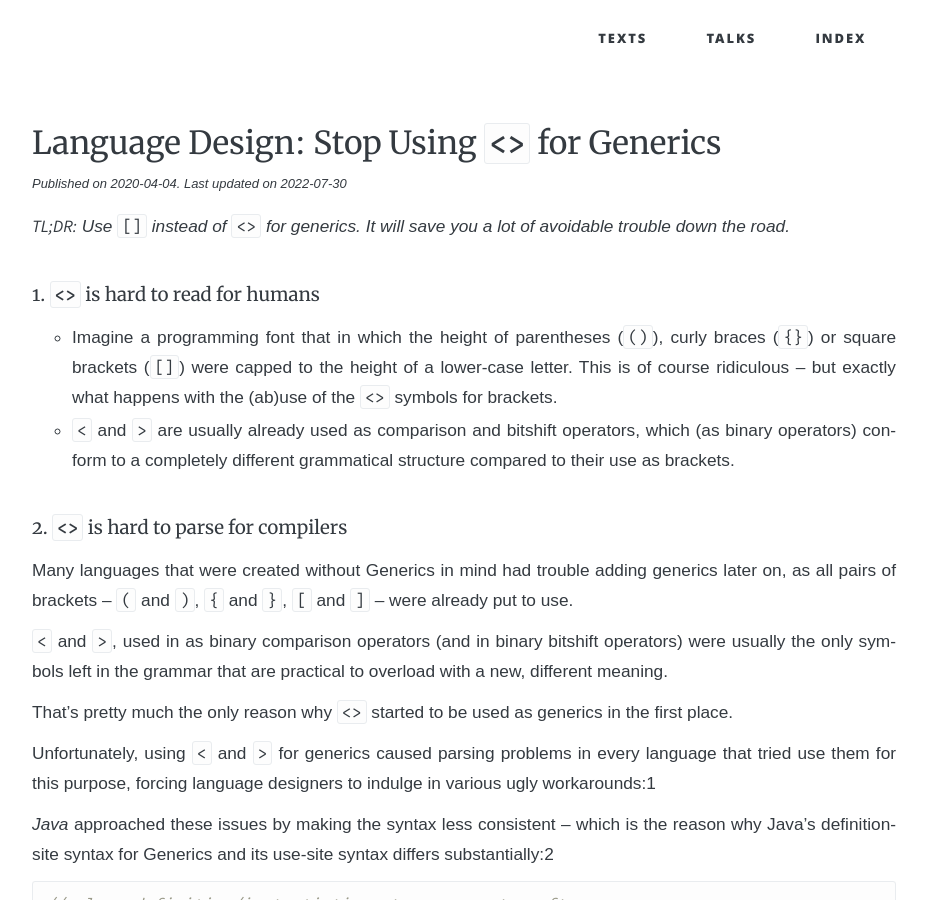
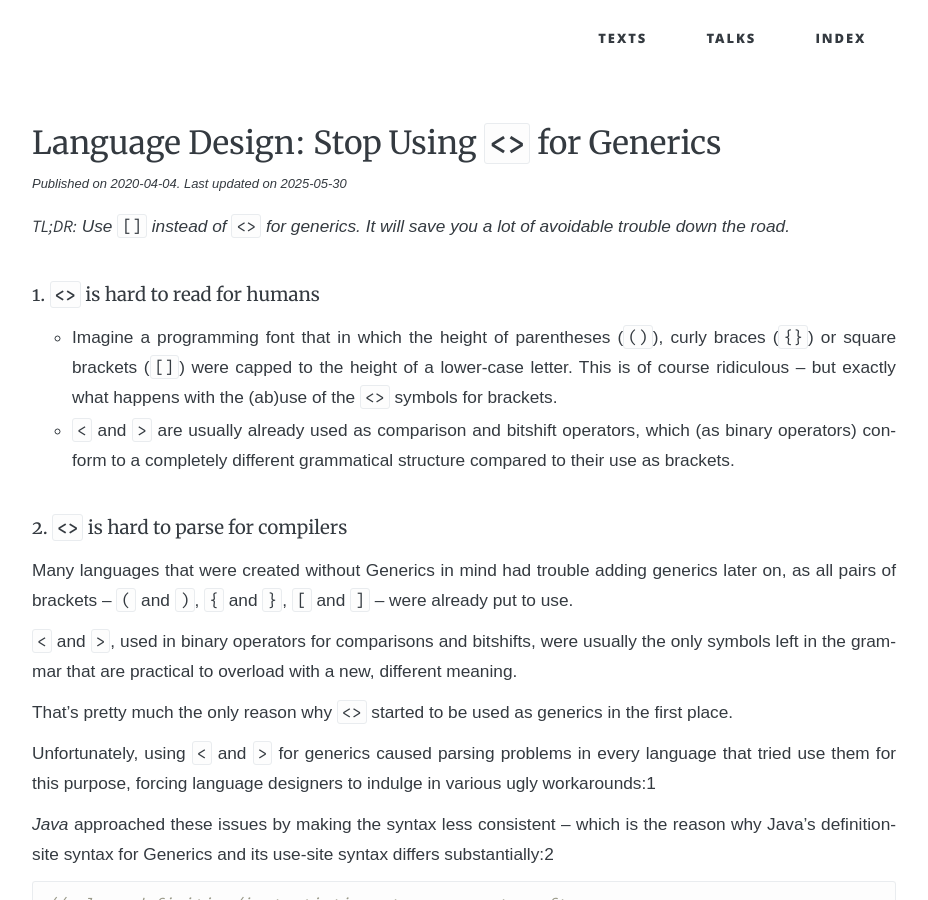
Before and after one commit to soc/soc.me, a Jekyll site: the page built from _languages/stop-using-angle-brackets-for-generics.md, in a window 1280 px wide and 900 px high. Shown: the whole window, without its empty margins (176-1104 px from the left). Built offline with Jekyll 4.4.1, drawn with Linux system fonts in a browser that asks for light colours; some web fonts are replaced; some of the changed text lies outside the part shown.

Commit message:
fix grammar in "Stop Using `<>` for Generics"

```diff
--- a/_languages/stop-using-angle-brackets-for-generics.md
+++ b/_languages/stop-using-angle-brackets-for-generics.md
@@ -1,7 +1,7 @@
 ---
 title:  "Language Design: Stop Using `<>` for Generics"
 date:   2020-04-04
-update: 2022-07-30
+update: 2025-05-30
 redirect_from: "/languages/stop-using-for-generics"
 ---
 
@@ -20,9 +20,8 @@ _**TL;DR:** Use_ `[]` _instead of_ `<>` _for generics. It will save you a lot of
 Many languages that were created without Generics in mind had trouble adding generics later on,
 as all pairs of brackets – `(` and `)`, `{` and `}`, `[` and `]` – were already put to use.
 
-`<` and `>`, used in as binary comparison operators (and in binary bitshift operators)
-were usually the only symbols left in the grammar that are practical to overload with a new,
-different meaning.
+`<` and `>`, used in binary operators for comparisons and bitshifts, were usually the only symbols left in the
+grammar that are practical to overload with a new, different meaning.
 
 That's pretty much the only reason why `<>` started to be used as generics in the first place.
 
```
Also changed, not shown: other parts of _languages/stop-using-angle-brackets-for-generics.md (+1 -1 lines).
